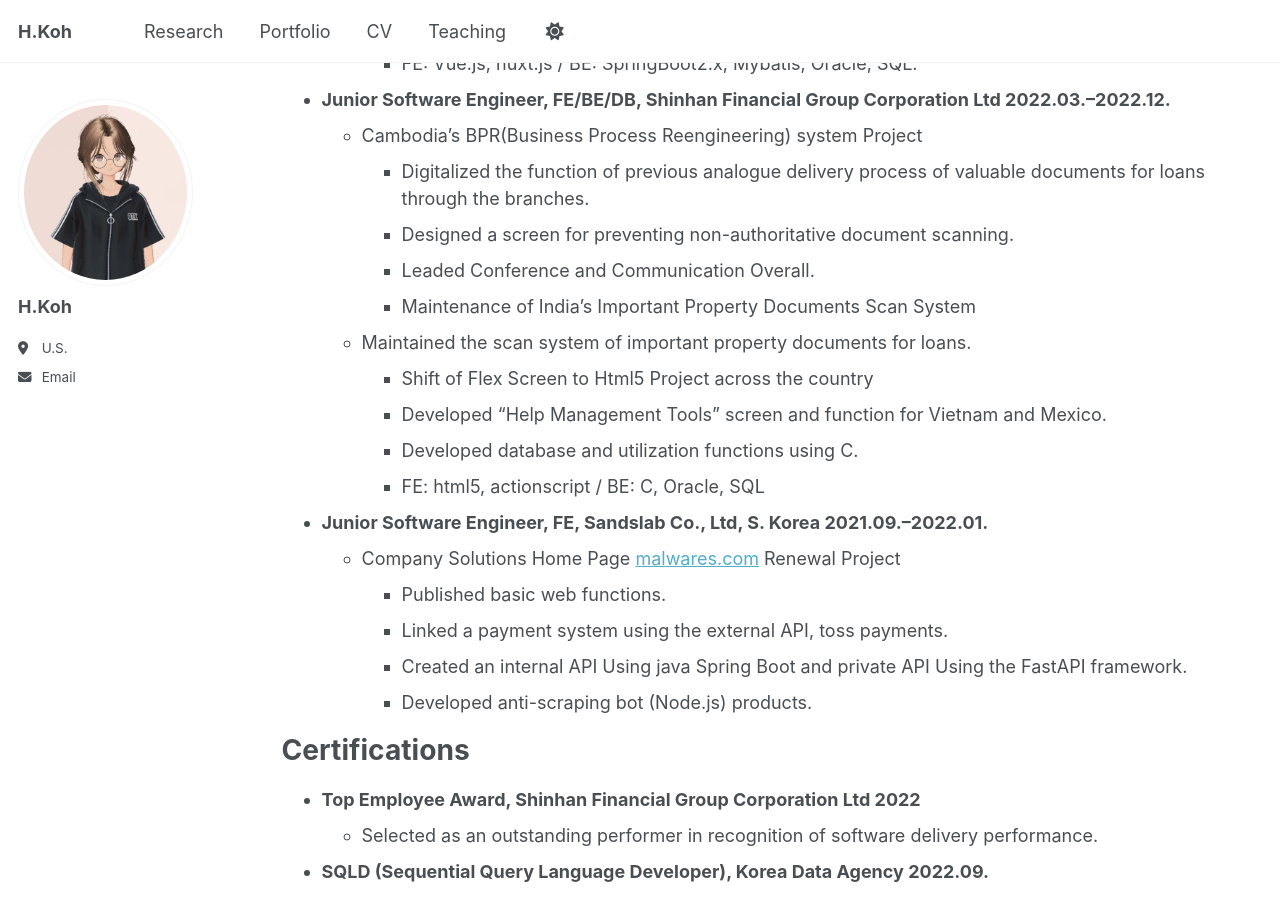
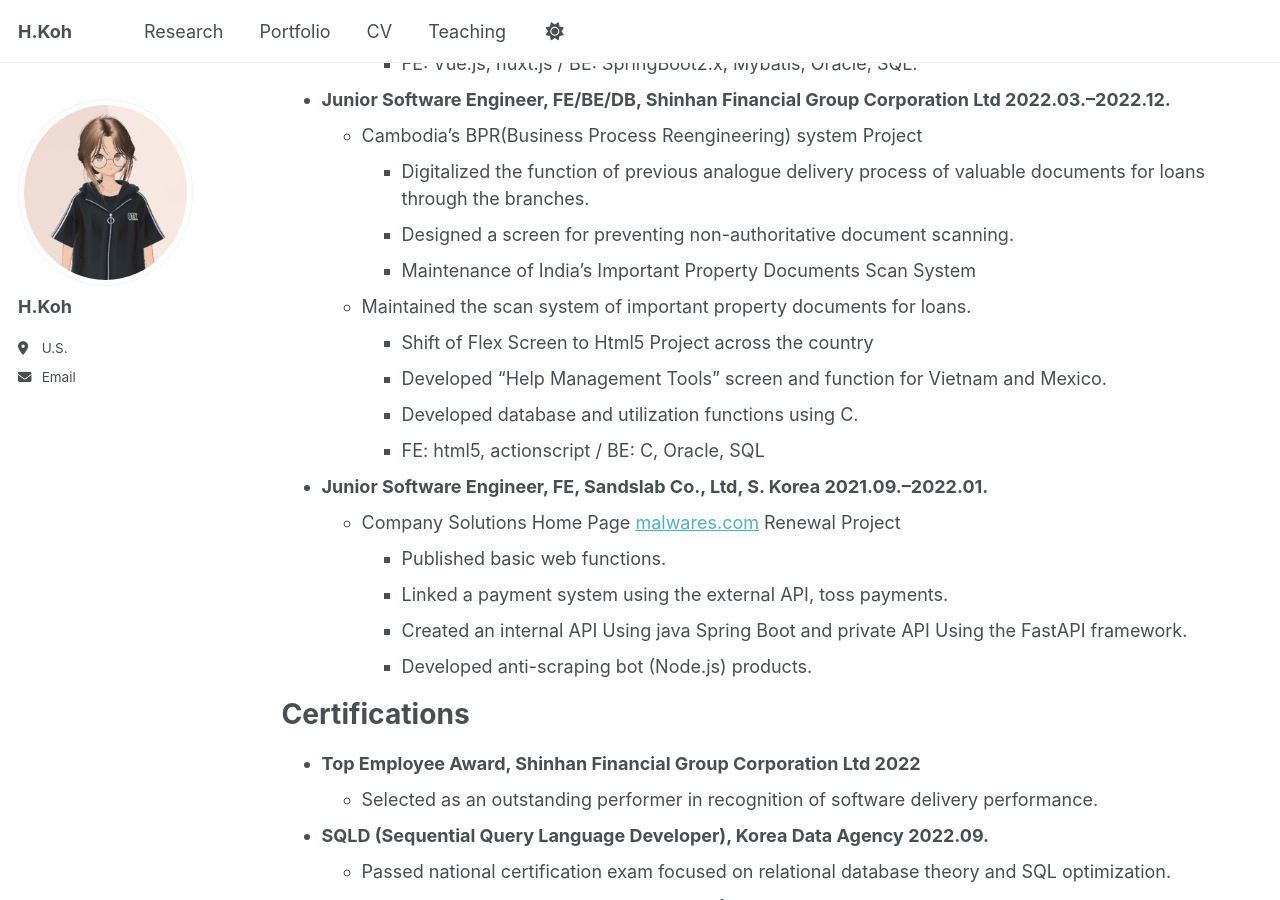
Before and after one commit to MaximHelio/MaximHelio.github.io, a Jekyll site: the page built from _pages/cv.md, in a window 1280 px wide and 900 px high, scrolled down 906 px. Built offline with Jekyll 4.4.1, drawn with Linux system fonts in a browser that asks for light colours.

Commit message:
Delete a sentence

```diff
--- a/_pages/cv.md
+++ b/_pages/cv.md
@@ -37,7 +37,6 @@ Work Experience
   * Cambodia's BPR(Business Process Reengineering) system Project
     * Digitalized the function of previous analogue delivery process of valuable documents for loans through the branches.
     * Designed a screen for preventing non-authoritative document scanning.
-    * Leaded Conference and Communication Overall.
     * Maintenance of India's Important Property Documents Scan System
   * Maintained the scan system of important property documents for loans.
     * Shift of Flex Screen to Html5 Project across the country
```
